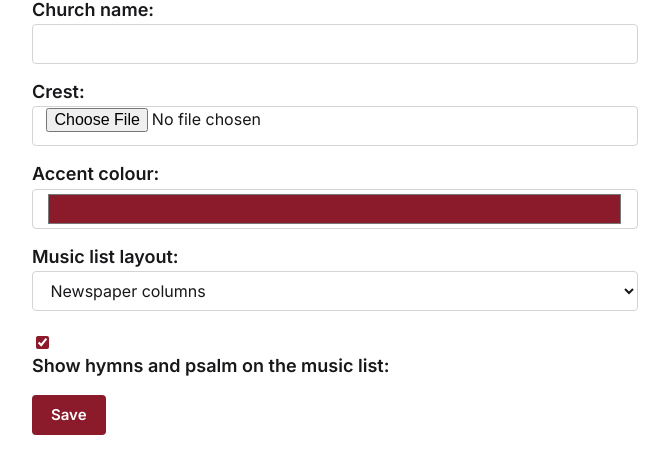
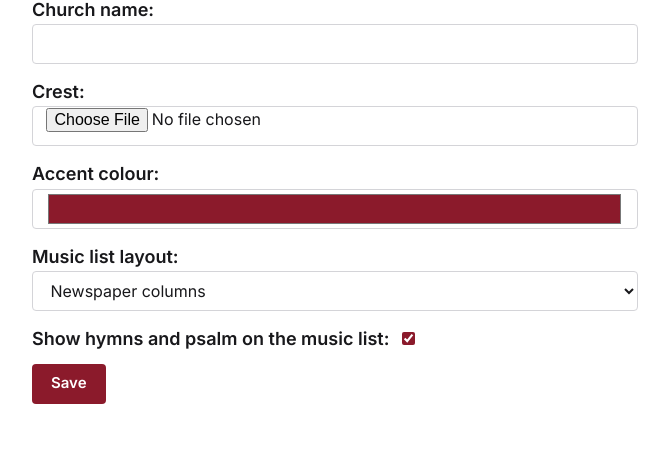
Before and after one commit to StockoL/precentor, a Django app: page /settings/ in a window 1280 px wide. Shown: the part 140-614 px from the top of the page, without its empty margins (3-672 px from the left). Run offline with Django 5.2, Linux system fonts and the light colour scheme; the visitor is signed in with stand-in values (Sample User, id 1); data comes from the database, SQL or seed files in the repository; data that the repository does not hold is empty.

Commit message:
Put checkboxes beside their labels
Django's as_p lays a checkbox out like a text field, label first with
the box on a line of its own below it, so Not needed (N/A) and the
Settings page's Show hymns and psalm looked detached from their
labels. form.css now finds any form paragraph holding a checkbox with
:has() and lays it out as a row, reversed so the box comes first, the
usual pattern. The label stays tied to its box by for and id. The
checkbox browser test now checks the box sits before its label, on
the same line.

```diff
--- a/static/src/blocks/form.css
+++ b/static/src/blocks/form.css
@@ -80,6 +80,24 @@
     accent-color: var(--colors-action-primary);
   }
 
+  /*
+   * A checkbox goes before its label on the same line, the usual
+   * pattern, rather than on a line of its own under it. Django's as_p
+   * puts the label first, so row-reverse swaps them visually; the label
+   * is still tied to its box by for/id.
+   */
+  form p:has(> input[type="checkbox"]) {
+    display: flex;
+    flex-direction: row-reverse;
+    justify-content: flex-end;
+    align-items: center;
+    gap: var(--spacing-2xs);
+  }
+
+  form p:has(> input[type="checkbox"]) label {
+    margin-block-end: 0;
+  }
+
   /* Django marks a field with errors aria-invalid="true", which screen
      readers announce; the same attribute gives it a red border. */
   form [aria-invalid="true"] {
```
Also changed, not shown: precentor_project/test_browser.py (+7 -2 lines).
